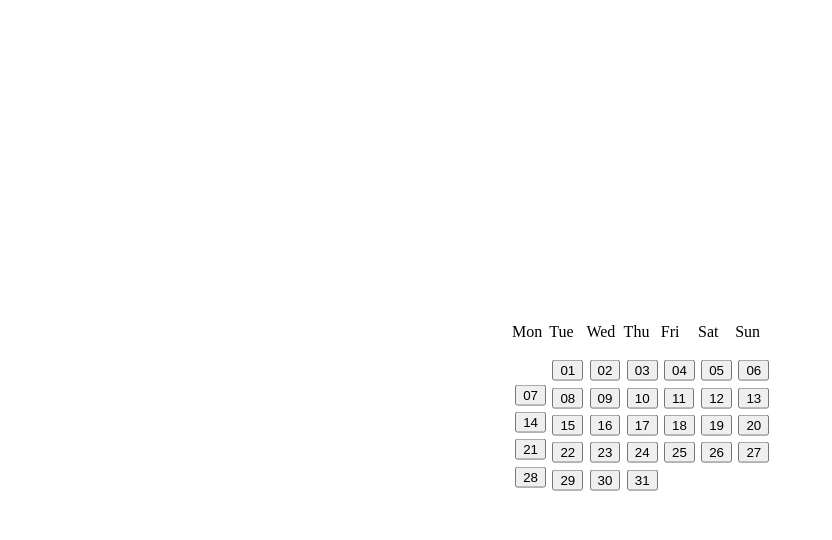
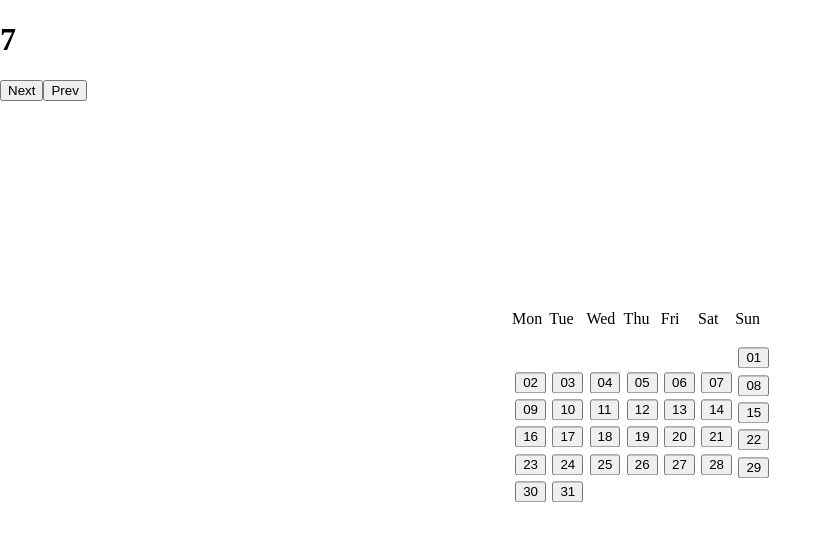
Before and after one commit to mehulsingh072001/appointment-scheduler, a Vue app in the folder client/: page / in a window 1280 px wide. Shown: the top 540 px of the page, without its empty margins (0-832 px from the left). Built offline with nearby package versions, Linux system fonts and the light colour scheme.

Commit message:
starting to add vuex

```diff
--- a/client/package.json
+++ b/client/package.json
@@ -10,11 +10,13 @@
   "dependencies": {
     "axios": "^0.21.1",
     "core-js": "^3.6.5",
-    "vue": "^2.6.11"
+    "vue": "^2.6.11",
+    "vuex": "^3.4.0"
   },
   "devDependencies": {
     "@vue/cli-plugin-babel": "~4.5.0",
     "@vue/cli-plugin-eslint": "~4.5.0",
+    "@vue/cli-plugin-vuex": "~4.5.0",
     "@vue/cli-service": "~4.5.0",
     "babel-eslint": "^10.1.0",
     "eslint": "^6.7.2",
--- a/client/src/components/DatePicker.vue
+++ b/client/src/components/DatePicker.vue
@@ -1,5 +1,9 @@
 <template>
   <div class="container">
+    <h1>{{this.month}}</h1>
+    <button @click="next">Next</button>
+    <button>Prev</button>
+    <div class="dates">
       <div class="button">
         <p class="day">Mon</p>
         <div class="col-day" v-for="date in this.mon" v-bind:key="date.id">
@@ -43,6 +47,7 @@
         </div>
       </div>
     </div>
+  </div>
 </template>
 
 <script>
@@ -52,10 +57,15 @@ export default {
       var d = new Date()
       this.month = d.getMonth()
       this.year = d.getFullYear()
-      this.getDatesInMonth(11, 2020)
+      this.getDatesInMonth()
       this.getDaysOfDates()
       this.fixArrayLength()
       this.emptySpace()
+  },
+  watch:{
+    next: function(){
+      return  this.month++
+    },
   },
 
   data(){
@@ -75,9 +85,16 @@ export default {
   },
 
   methods:{
-    getDatesInMonth: function(month, year) {
-      var date = new Date(year, month);
-      while(date.getMonth() === month){
+    next: function(){
+      this.month += 1
+    },
+    prev: function(){
+      this.month -= 1
+    },
+
+    getDatesInMonth: function() {
+      var date = new Date(this.year, this.month);
+      while(date.getMonth() === this.month){
         this.dates.push(new Date(date));
         date.setDate(date.getDate() + 1);
       }
@@ -193,8 +210,6 @@ export default {
       })
     }
   },
-  computed: {
-  }
 }
 </script>
 
--- a/client/src/main.js
+++ b/client/src/main.js
@@ -1,8 +1,10 @@
 import Vue from 'vue'
 import App from './App.vue'
+import store from './store'
 
 Vue.config.productionTip = false
 
 new Vue({
-  render: h => h(App),
+  store,
+  render: h => h(App)
 }).$mount('#app')
--- /dev/null
+++ b/client/src/store/index.js
@@ -0,0 +1,16 @@
+import Vue from 'vue'
+import Vuex from 'vuex'
+
+Vue.use(Vuex)
+
+export default new Vuex.Store({
+  state: {
+    currentMonth: ""
+  },
+  mutations: {
+  },
+  actions: {
+  },
+  modules: {
+  }
+})
--- a/client/src/style.css
+++ b/client/src/style.css
@@ -2,7 +2,7 @@ body{
     padding: 0;
     margin: 0;
 }
-.container {
+.dates {
     width: 20%;
     display: grid;
     grid-template-columns: repeat(7, 1fr);
```
Also changed, not shown: 1 other file (tests, documents, lock files or other folders). Lines whose indentation alone changed are shown as unchanged.
